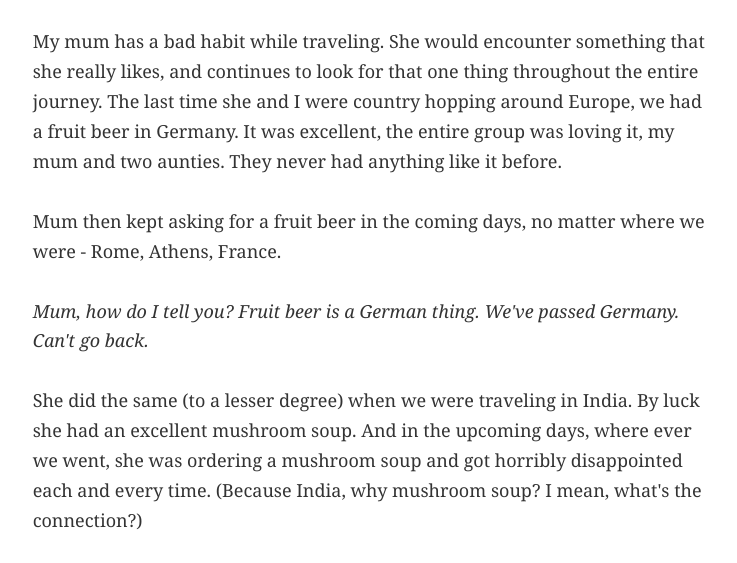
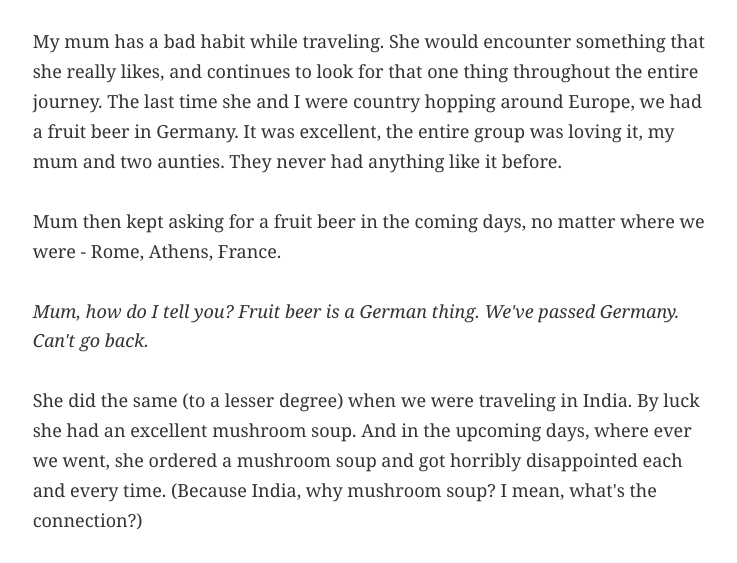
Before and after one commit to dionizh/gatsby-netlify, a Gatsby site: page /blog/2020-03-you-have-one-chance-to-make-memory/ in a window 1280 px wide. Shown: the part 174-737 px from the top of the page, without its empty margins (270-1007 px from the left). Built offline with nearby package versions, Linux system fonts and the light colour scheme; Gatsby itself is replaced by a stand-in of ours; some packages are replaced by stand-ins of ours.

Commit message:
Update Blog “2020-03-you-have-one-chance-to-make-memory”

```diff
--- a/content/blog/2020-03-you-have-one-chance-to-make-memory.md
+++ b/content/blog/2020-03-you-have-one-chance-to-make-memory.md
@@ -10,7 +10,7 @@
 
 _Mum, how do I tell you? Fruit beer is a German thing. We've passed Germany. Can't go back._
 
-She did the same (to a lesser degree) when we were traveling in India. By luck she had an excellent mushroom soup. And in the upcoming days, where ever we went, she was ordering a mushroom soup and got horribly disappointed each and every time. (Because India, why mushroom soup? I mean, what's the connection?)
+She did the same (to a lesser degree) when we were traveling in India. By luck she had an excellent mushroom soup. And in the upcoming days, where ever we went, she ordered a mushroom soup and got horribly disappointed each and every time. (Because India, why mushroom soup? I mean, what's the connection?)
 
 What I realised, amplified by my mum in an odd way, that most people are hanging onto good memories and expecting them to be repeatable.
 
```
